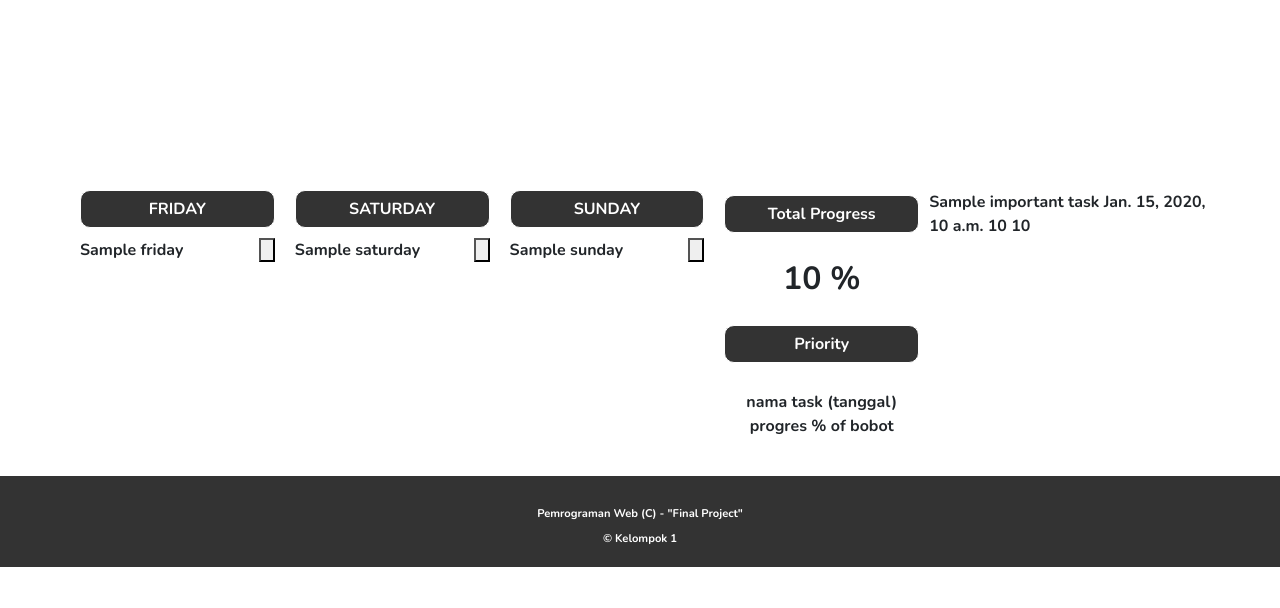
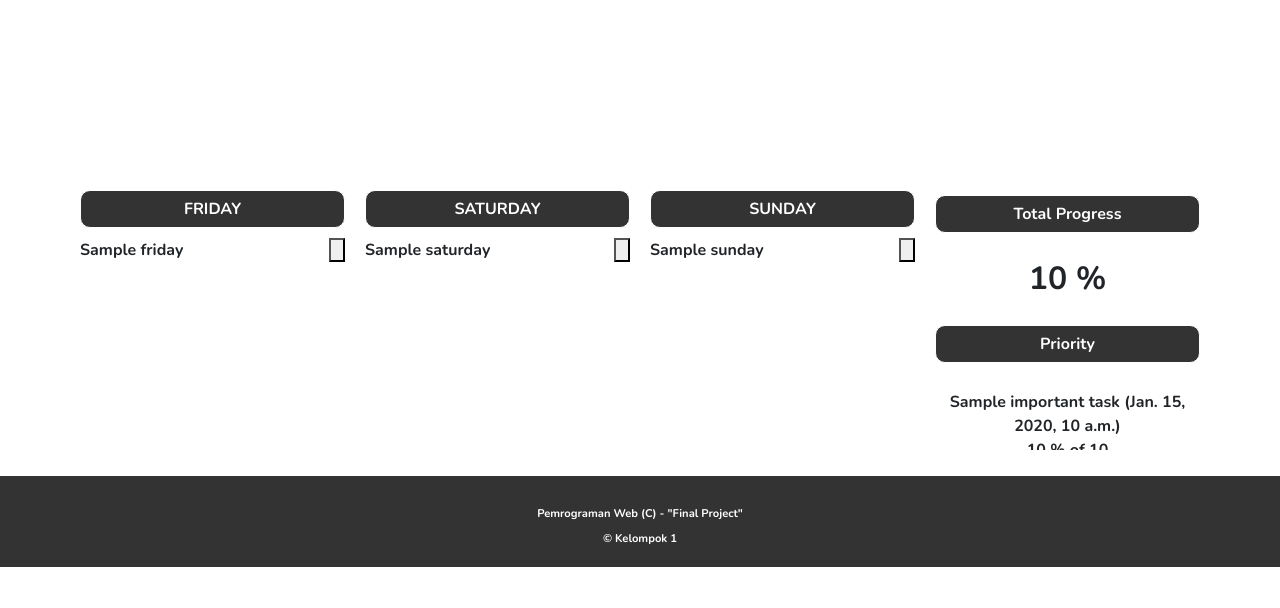
Before and after one commit to Meily123/Weekly_Planner, a Django app: template templates/test.html in a window 1280 px wide. Shown: the part 192-800 px from the top of the page. Run offline with Django 4.2, Linux system fonts and the light colour scheme; the template is opened without the code that fills it: most values are stand-ins (such as "Sample title", 1, 10 or a date in 2020); some libraries are stand-ins or nearby versions.

Commit message:
revision tes1

```diff
--- a/templates/test.html
+++ b/templates/test.html
@@ -303,16 +303,12 @@
             </div>
             <div class="isian last overflow-auto">
                 <div class="align-middle" style="text-align: center;">
-                    nama task (tanggal)
+                    {{important_task.title}} ({{important_task.date}})
                     <br>
-                    progres % of bobot
+                    {{important_progress}} % of {{important_task.weight}}
                 </div>
             </div>
         </div>
-        {{important_task.title}}
-        {{important_task.date}}
-        {{important_progress}}
-        {{important_task.weight}}
     </div>
 </div>
 </div>
```
Also changed, not shown: db.sqlite3.
